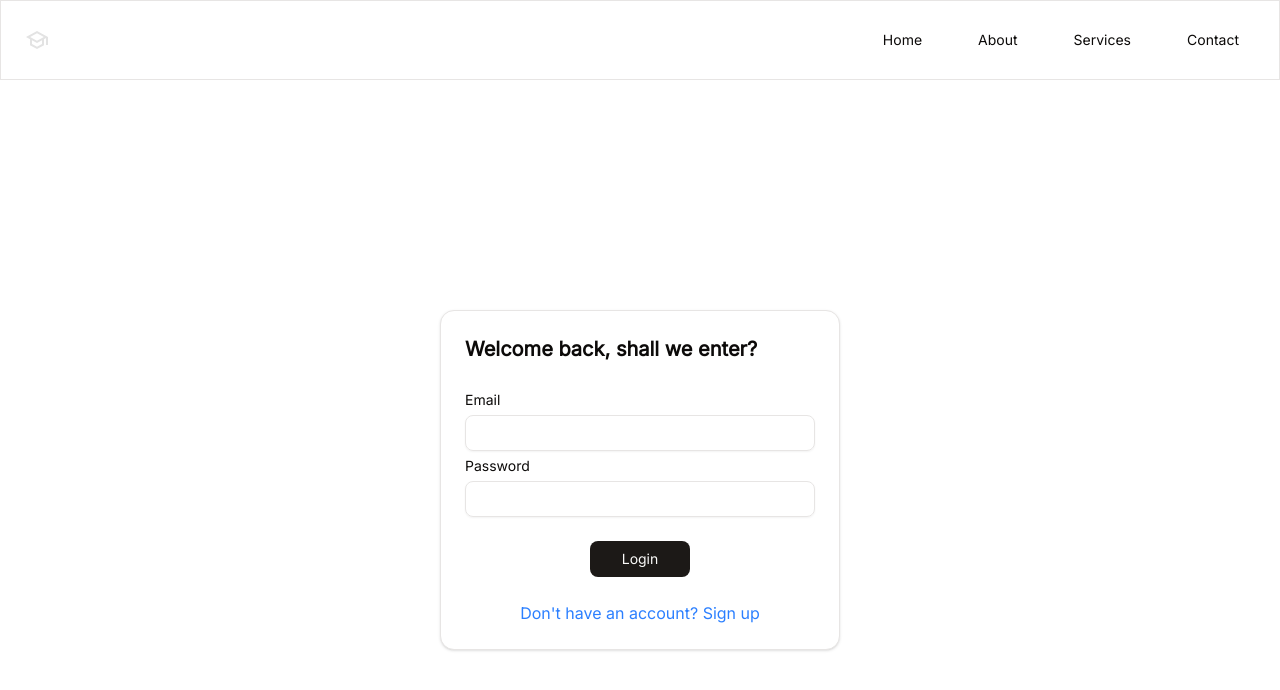
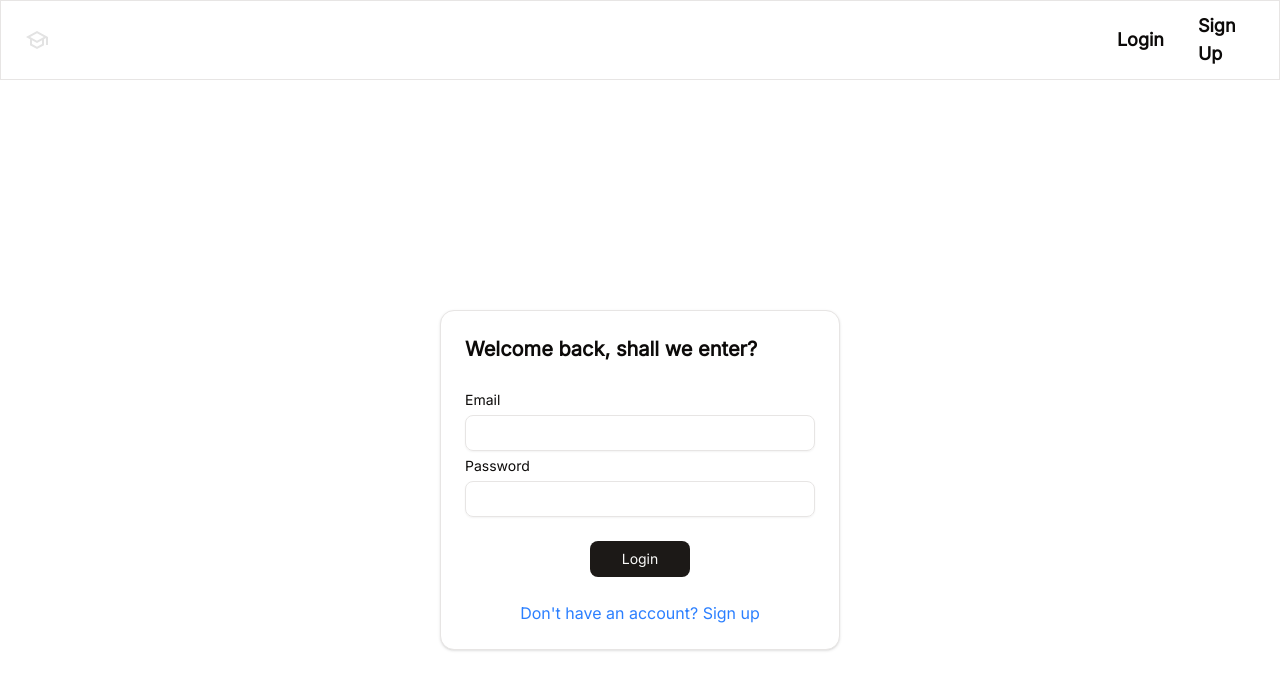
Before and after one commit to aryamanpandu/Scholarly, a React (Vite) app in the folder client/: page / in a window 1280 px wide. Shown: the top 690 px of the page. Built offline with nearby package versions, Linux system fonts and the light colour scheme.

Commit message:
User can now Logout

```diff
--- /dev/null
+++ b/client/src/components/Logout.tsx
@@ -0,0 +1,34 @@
+import { Button } from "./ui/button";
+import { toast } from "sonner";
+import { useNavigate } from "react-router-dom";
+
+export default function Logout() {
+  const navigate = useNavigate();
+
+  const handleLogout = async () => {
+    try {
+      const res = await fetch('http://localhost:3000/api/logout', {
+        method: "POST",
+        credentials: "include",
+      });
+
+      const resData = await res.json();
+
+      if (res.ok) {
+        toast.success(resData.message);
+        navigate("/login");
+      } else {
+        toast.error(resData.message);
+      }
+    } catch (e) {
+        console.log(e);
+        toast.error(`Something went wrong: ${e}`);
+    }
+  };
+
+  return (
+    <Button onClick={handleLogout} variant="outline">
+      Logout
+    </Button>
+  );
+}
--- a/client/src/components/NavBar.tsx
+++ b/client/src/components/NavBar.tsx
@@ -2,8 +2,13 @@ import "./index.css";
 import { Sheet, SheetTrigger, SheetContent } from "@/components/ui/sheet"
 import { Button } from "@/components/ui/button"
 import { Link } from "react-router-dom";
+import Logout from "./Logout";
 
-export default function NavBar() {
+interface NavBarProps {
+  isLoggedIn: boolean;
+}
+//The navbar could take in a prop that would allow it conditionally render things
+export default function NavBar({ isLoggedIn=false }: NavBarProps) {
   return (
     <header className="flex h-20 w-full shrink-0 items-center px-2 md:px-6 border sticky top-0">
       <Sheet>
@@ -19,18 +24,27 @@ export default function NavBar() {
             <span className="sr-only">Scholarly</span>
           </Link>
           <div className="grid gap-2 py-6">
-            <Link to="#" className="flex w-full items-center py-2 text-lg font-semibold">
-              Home
-            </Link>
+            {!isLoggedIn &&
+              (<>
                 <Link to="#" className="flex w-full items-center py-2 text-lg font-semibold">
                   Login
                 </Link>
                 <Link to="#" className="flex w-full items-center py-2 text-lg font-semibold">
                 Sign Up
                 </Link>
+              </>)
+            }
+            {isLoggedIn &&
+
+              (<>
                 <Link to="#" className="flex w-full items-center py-2 text-lg font-semibold">
-              Contact the Dev
+                  Home
                 </Link>
+                <div className="flex w-full items-center py-2 text-lg font-semibold">
+                  <Logout/>
+                </div>
+              </>)
+            }
           </div>
         </SheetContent>
       </Sheet>
@@ -39,33 +53,29 @@ export default function NavBar() {
         <span className="sr-only">Scholarly</span>
       </Link>
       <nav className="ml-auto hidden lg:flex gap-6">
-        <Link
-          to="#"
-          className="group inline-flex h-9 w-max items-center justify-center rounded-md bg-white px-4 py-2 text-sm font-medium transition-colors hover:bg-gray-100 hover:text-gray-900 focus:bg-gray-100 focus:text-gray-900 focus:outline-none disabled:pointer-events-none disabled:opacity-50 data-[active]:bg-gray-100/50 data-[state=open]:bg-gray-100/50 dark:bg-gray-950 dark:hover:bg-gray-800 dark:hover:text-gray-50 dark:focus:bg-gray-800 dark:focus:text-gray-50 dark:data-[active]:bg-gray-800/50 dark:data-[state=open]:bg-gray-800/50"
-        >
+        {!isLoggedIn &&
+          (<>
+            <Link to="#" className="flex w-full items-center py-2 text-lg font-semibold">
+              Login
+            </Link>
+            <Link to="#" className="flex w-full items-center py-2 text-lg font-semibold">
+              Sign Up
+            </Link>
+          </>)
+        }
+        {isLoggedIn &&
+         (<>
+            <Link to="#" className="flex w-full items-center py-2 text-lg font-semibold">
               Home
             </Link>
-        <Link
-          to="#"
-          className="group inline-flex h-9 w-max items-center justify-center rounded-md bg-white px-4 py-2 text-sm font-medium transition-colors hover:bg-gray-100 hover:text-gray-900 focus:bg-gray-100 focus:text-gray-900 focus:outline-none disabled:pointer-events-none disabled:opacity-50 data-[active]:bg-gray-100/50 data-[state=open]:bg-gray-100/50 dark:bg-gray-950 dark:hover:bg-gray-800 dark:hover:text-gray-50 dark:focus:bg-gray-800 dark:focus:text-gray-50 dark:data-[active]:bg-gray-800/50 dark:data-[state=open]:bg-gray-800/50"
-        >
-          About
-        </Link>
-        <Link
-          to="#"
-          className="group inline-flex h-9 w-max items-center justify-center rounded-md bg-white px-4 py-2 text-sm font-medium transition-colors hover:bg-gray-100 hover:text-gray-900 focus:bg-gray-100 focus:text-gray-900 focus:outline-none disabled:pointer-events-none disabled:opacity-50 data-[active]:bg-gray-100/50 data-[state=open]:bg-gray-100/50 dark:bg-gray-950 dark:hover:bg-gray-800 dark:hover:text-gray-50 dark:focus:bg-gray-800 dark:focus:text-gray-50 dark:data-[active]:bg-gray-800/50 dark:data-[state=open]:bg-gray-800/50"
-        >
-          Services
-        </Link>
-        <Link
-          to="#"
-          className="group inline-flex h-9 w-max items-center justify-center rounded-md bg-white px-4 py-2 text-sm font-medium transition-colors hover:bg-gray-100 hover:text-gray-900 focus:bg-gray-100 focus:text-gray-900 focus:outline-none disabled:pointer-events-none disabled:opacity-50 data-[active]:bg-gray-100/50 data-[state=open]:bg-gray-100/50 dark:bg-gray-950 dark:hover:bg-gray-800 dark:hover:text-gray-50 dark:focus:bg-gray-800 dark:focus:text-gray-50 dark:data-[active]:bg-gray-800/50 dark:data-[state=open]:bg-gray-800/50"
-        >
-          Contact
-        </Link>
+            <div className="flex w-full items-center py-2 text-lg font-semibold">
+              <Logout/>
+            </div>
+          </>)
+        }
       </nav>
     </header>
-  )
+  );
 }
 
 function MenuIcon(props: React.SVGProps<SVGSVGElement>) {
--- a/client/src/pages/App.tsx
+++ b/client/src/pages/App.tsx
@@ -14,7 +14,7 @@ function App() {
         <Route path="/" element= {<LoginPage />} />
         <Route path="/signup" element= {<Signup />} />
         <Route path="/home" element= { <Home /> } />
-        <Route path="/login" element= { <Login /> } />
+        <Route path="/login" element= { <LoginPage /> } />
         <Route path="/topic" element= {  <Topic name="Test Demo" desc="lorem ipsum solor dorem" createdAt={new Date()} id={1} /> } />
       </Routes>
     </BrowserRouter>
--- a/client/src/pages/Home.tsx
+++ b/client/src/pages/Home.tsx
@@ -68,7 +68,7 @@ export default function Home() {
 
         return (
             <>
-                <NavBar/>
+                <NavBar isLoggedIn={true}/>
                 <div className="flex gap-5 m-5">
                     {topicArr}
                 </div>
@@ -80,7 +80,9 @@ export default function Home() {
     else {
         return (
             <>
-                <div>You have no Topics!</div>
+                <NavBar isLoggedIn={true}/>
+                <div className="text-muted">You have no Topics!</div>
+                <CreateTopic onSuccess={handleRefreshTopics}/>
             </>
         )
     }
--- a/client/src/pages/LoginPage.tsx
+++ b/client/src/pages/LoginPage.tsx
@@ -5,7 +5,7 @@ import Login from "@/components/Login"
 export default function LoginPage() {
     return (
         <>
-            <NavBar />
+            <NavBar isLoggedIn={false}/>
             <Login />
         </>
     );
```
Also changed, not shown: 1 other file (tests, documents, lock files or other folders). Lines whose indentation alone changed are shown as unchanged.
